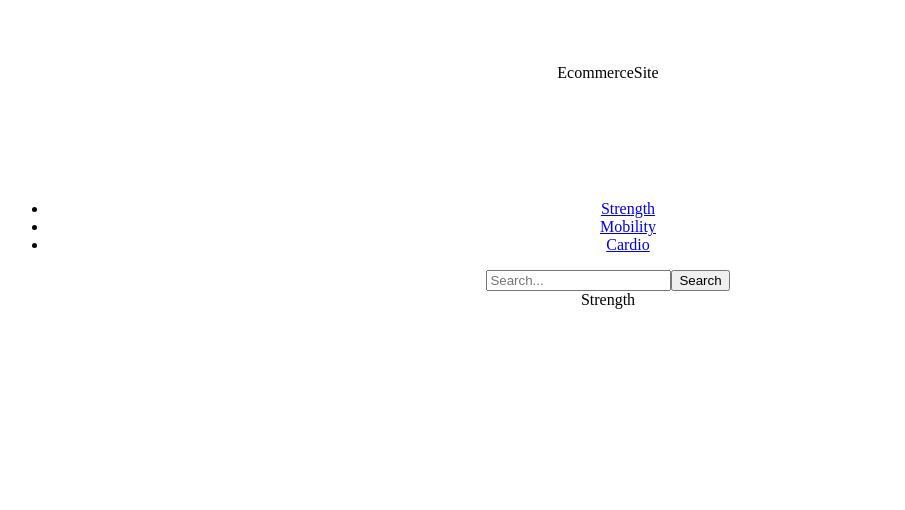
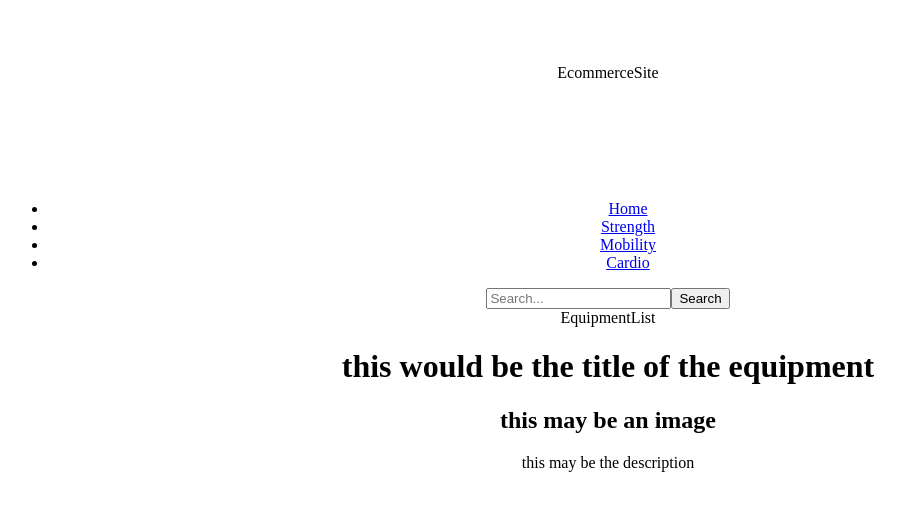
Before and after one commit to jkwagh/phase2project-Ecommerce, a React (Vite) app in the folder phase2project-ecommerce/: page /strength in a window 1280 px wide. Shown: the top 510 px of the page, without its empty margins (32-937 px from the left). Built offline with nearby package versions, Linux system fonts and the light colour scheme; data requests are answered from the project's data file.

Commit message:
added equipmentlist and some search functionality

```diff
--- /dev/null
+++ b/phase2project-ecommerce/src/EquipmentList.jsx
@@ -0,0 +1,11 @@
+import React from 'react'
+
+function EquipmentList( { equipment } ) {
+  return (
+    <div>
+        EquipmentList
+    </div>
+  )
+}
+
+export default EquipmentList
--- a/phase2project-ecommerce/src/EquipmentMarkeplace.jsx
+++ b/phase2project-ecommerce/src/EquipmentMarkeplace.jsx
@@ -3,7 +3,8 @@ import React from 'react'
 function EquipmentMarkeplace() {
   return (
    <>
-
+    <h1> Home </h1>
+      <p>this will display all equipment </p>
    </>
   )
 }
--- a/phase2project-ecommerce/src/NavBar.jsx
+++ b/phase2project-ecommerce/src/NavBar.jsx
@@ -1,5 +1,6 @@
-import React, { useState } from 'react';
+import React, { useEffect, useState } from 'react';
 import { Link, useNavigate } from 'react-router-dom';
+import EquipmentList from './EquipmentList';
 
 function NavBar() {
   const [searchTerm, setSearchTerm] = useState('');
@@ -14,12 +15,24 @@ function NavBar() {
     navigate(`/search?query=${encodeURIComponent(searchTerm)}`);
   };
 
+  const [equipmentArray, setEquipmentArray] = useState({})
+
+  useEffect(() => {
+  fetch('http://localhost:3000/equipment')
+    .then(resp => resp.json())
+    .then(data => {setEquipmentArray(data)})
+}, []);
+
   return (
+   <div>
     <nav className="Navbar">
-      <div className="logo" onClick={() => navigate('/')}>
+      <div className="logo" onClick={() => navigate('/equipment-marketplace')}>
         EcommerceSite
       </div>
       <ul>
+      <li className="EquipmentMarketplace">
+          <Link to="/equipment-marketplace" className='NavBarLinks'> Home </Link>
+        </li>
         <li className="Strength">
           <Link to="/strength" className='NavBarLinks'> Strength </Link>
         </li>
@@ -40,6 +53,8 @@ function NavBar() {
         <button type="submit">Search</button>
       </form>
     </nav>
+    <EquipmentList equipment={equipmentArray}/>
+    </div>
   );
 }
 
--- a/phase2project-ecommerce/src/SearchResults.jsx
+++ b/phase2project-ecommerce/src/SearchResults.jsx
@@ -12,7 +12,7 @@ function SearchResults() {
 
   useEffect(() => {
     if (searchTerm) {
-      fetch('db.json')
+      fetch('http://localhost:3000/equipment')
         .then(response => response.json())
         .then(data => {
           const filteredResults = data.filter(item => {
--- a/phase2project-ecommerce/src/Strength.jsx
+++ b/phase2project-ecommerce/src/Strength.jsx
@@ -3,7 +3,10 @@ import React from 'react'
 function Strength() {
   return (
     <div>
-      Strength
+      <h1>this would be the title of the equipment</h1>
+      <h2>this may be an image</h2>
+        <p>this may be the description</p>
+
     </div>
   )
 }
```
